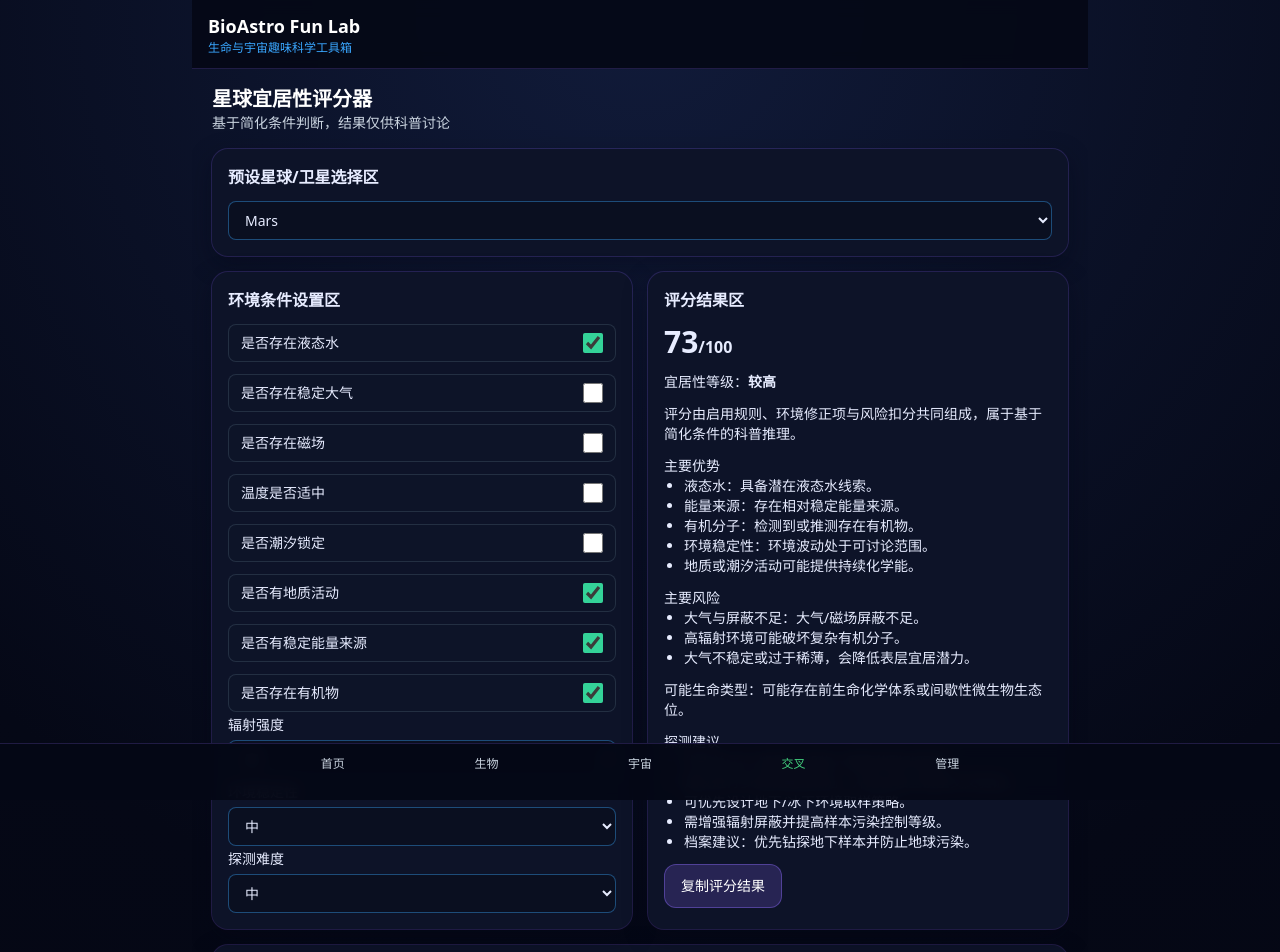
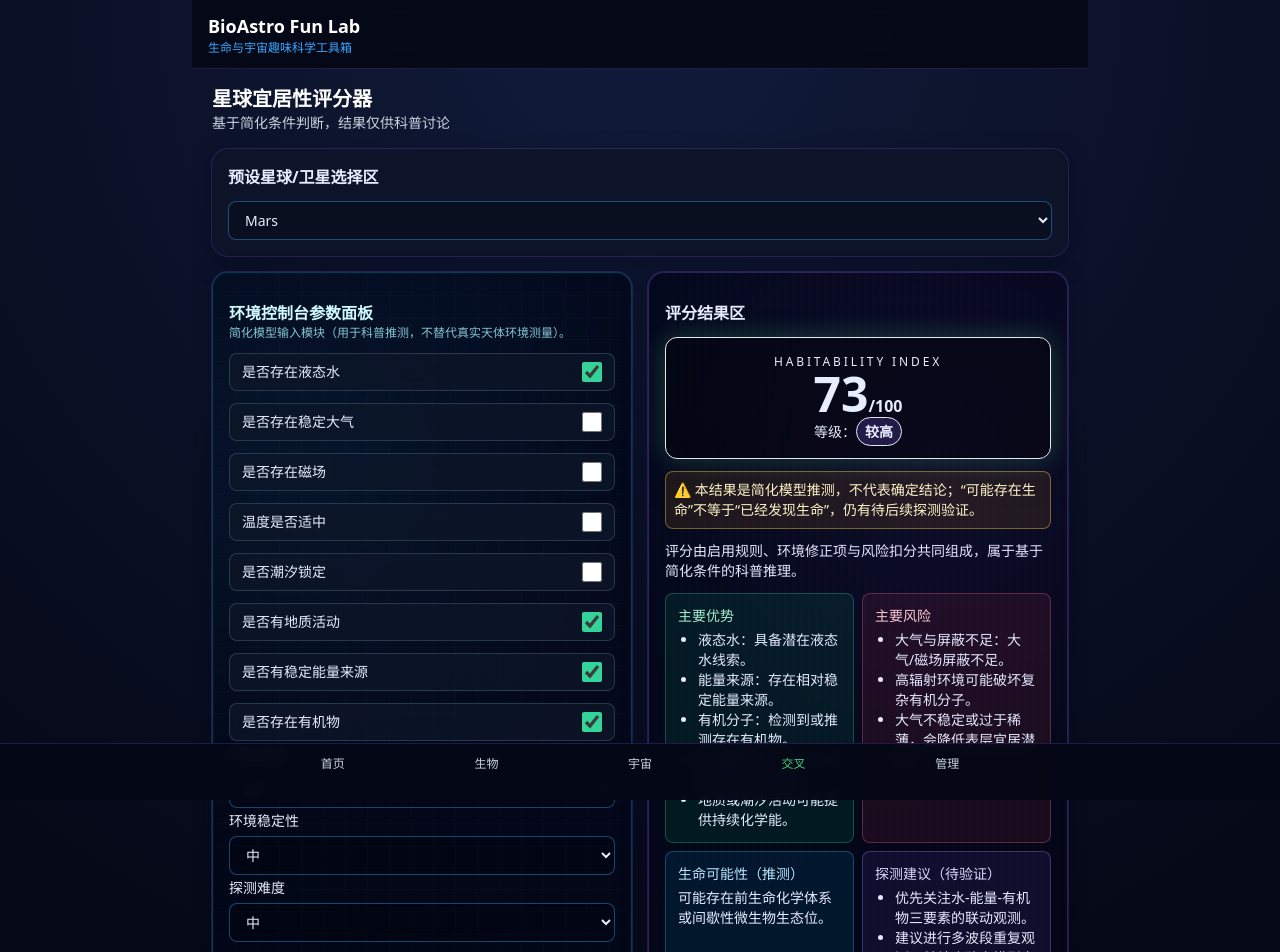
Before and after one commit to lucien20200101-jpg/BioAstro-Fun-Lab, a React (Vite) app: page /bioastro/habitability in a window 1280 px wide. Shown: the top 952 px of the page. Built offline with nearby package versions, Linux system fonts and the light colour scheme.

Commit message:
feat: upgrade DNA and habitability page visual presentation

```diff
--- a/src/pages/HabitabilityPage.tsx
+++ b/src/pages/HabitabilityPage.tsx
@@ -112,8 +112,12 @@ export function HabitabilityPage() {
       </Card>
 
       <div className="grid gap-4 lg:grid-cols-2">
-        <Card className="space-y-3">
-          <h3 className="font-semibold">环境条件设置区</h3>
+        <Card className="relative space-y-3 overflow-hidden border border-cyan-500/30 bg-slate-950/70">
+          <div className="pointer-events-none absolute inset-0 opacity-20 [background-image:radial-gradient(circle_at_20%_20%,rgba(56,189,248,0.35),transparent_45%),linear-gradient(rgba(148,163,184,0.12)_1px,transparent_1px),linear-gradient(90deg,rgba(148,163,184,0.12)_1px,transparent_1px)] [background-size:auto,22px_22px,22px_22px]" />
+          <div className="relative">
+            <h3 className="font-semibold text-cyan-100">环境控制台参数面板</h3>
+            <p className="text-xs text-cyan-200/80">简化模型输入模块（用于科普推测，不替代真实天体环境测量）。</p>
+          </div>
           {[
             ['hasLiquidWater', '是否存在液态水'],
             ['hasStableAtmosphere', '是否存在稳定大气'],
@@ -124,7 +128,7 @@ export function HabitabilityPage() {
             ['stableEnergySource', '是否有稳定能量来源'],
             ['hasOrganics', '是否存在有机物'],
           ].map(([key, label]) => (
-            <label key={key} className="flex items-center justify-between gap-3 rounded-lg border border-slate-700/60 bg-slate-900/40 px-3 py-2 text-sm">
+            <label key={key} className="relative flex items-center justify-between gap-3 rounded-lg border border-slate-700/80 bg-slate-900/70 px-3 py-2 text-sm">
               <span>{label}</span>
               <input className="h-5 w-5 accent-emerald-400" type="checkbox" checked={input[key as keyof HabitabilityInput] as boolean} onChange={(e) => setInput((prev) => ({ ...prev, [key]: e.target.checked }))} />
             </label>
@@ -149,23 +153,33 @@ export function HabitabilityPage() {
           </label>
         </Card>
 
-        <Card className="space-y-3">
-          <h3 className="font-semibold">评分结果区</h3>
-          <p className="text-3xl font-bold text-cosmic-lifeGreen">{result?.score ?? 0}<span className="text-base text-cosmic-textMuted">/100</span></p>
-          <p className="text-sm">宜居性等级：<span className="font-semibold">{result?.level ?? '低'}</span></p>
+        <Card className="relative space-y-3 overflow-hidden border border-violet-500/30 bg-slate-950/75">
+          <div className="pointer-events-none absolute inset-0 opacity-20 [background-image:radial-gradient(circle_at_70%_20%,rgba(168,85,247,0.35),transparent_45%),repeating-linear-gradient(90deg,rgba(148,163,184,0.1)_0px,rgba(148,163,184,0.1)_1px,transparent_1px,transparent_8px)]" />
+          <h3 className="relative font-semibold">评分结果区</h3>
+          <div className="relative rounded-xl border border-cosmic-lifeGreen/40 bg-black/35 p-4 text-center shadow-[0_0_26px_rgba(74,222,128,0.25)]">
+            <p className="text-xs uppercase tracking-[0.24em] text-cosmic-textMuted">Habitability Index</p>
+            <p className="text-5xl font-black text-cosmic-lifeGreen">{result?.score ?? 0}<span className="text-base text-cosmic-textMuted">/100</span></p>
+            <p className="mt-1 text-sm">等级：<span className="rounded-full border border-cosmic-starlight/30 bg-cosmic-nebulaPurple/20 px-2 py-1 font-semibold">{result?.level ?? '低'}</span></p>
+          </div>
+          <p className="relative rounded-lg border border-amber-300/40 bg-amber-500/10 p-2 text-sm text-amber-100">⚠ 本结果是简化模型推测，不代表确定结论；“可能存在生命”不等于“已经发现生命”，仍有待后续探测验证。</p>
           <p className="text-sm text-cosmic-textMuted">{result?.explanation}</p>
-          <div>
-            <p className="text-sm font-medium">主要优势</p>
-            <ul className="list-disc pl-5 text-sm">{result?.advantages.map((item) => <li key={item}>{item}</li>)}</ul>
-          </div>
-          <div>
-            <p className="text-sm font-medium">主要风险</p>
-            <ul className="list-disc pl-5 text-sm">{result?.risks.map((item) => <li key={item}>{item}</li>)}</ul>
-          </div>
-          <p className="text-sm">可能生命类型：{result?.possibleLifeType}</p>
-          <div>
-            <p className="text-sm font-medium">探测建议</p>
-            <ul className="list-disc pl-5 text-sm">{detectionAdvice.map((item) => <li key={item}>{item}</li>)}</ul>
+          <div className="grid gap-2 md:grid-cols-2">
+            <div className="rounded-lg border border-emerald-400/30 bg-emerald-500/10 p-3">
+              <p className="mb-1 text-sm font-medium text-emerald-200">主要优势</p>
+              <ul className="list-disc pl-5 text-sm">{result?.advantages.map((item) => <li key={item}>{item}</li>)}</ul>
+            </div>
+            <div className="rounded-lg border border-rose-400/30 bg-rose-500/10 p-3">
+              <p className="mb-1 text-sm font-medium text-rose-200">主要风险</p>
+              <ul className="list-disc pl-5 text-sm">{result?.risks.map((item) => <li key={item}>{item}</li>)}</ul>
+            </div>
+            <div className="rounded-lg border border-sky-400/30 bg-sky-500/10 p-3">
+              <p className="mb-1 text-sm font-medium text-sky-200">生命可能性（推测）</p>
+              <p className="text-sm">{result?.possibleLifeType}</p>
+            </div>
+            <div className="rounded-lg border border-violet-400/30 bg-violet-500/10 p-3">
+              <p className="mb-1 text-sm font-medium text-violet-200">探测建议（待验证）</p>
+              <ul className="list-disc pl-5 text-sm">{detectionAdvice.map((item) => <li key={item}>{item}</li>)}</ul>
+            </div>
           </div>
           <Button onClick={copyReport}>复制评分结果</Button>
           {copyStatus ? <p className="text-xs text-cosmic-starlight">{copyStatus}</p> : null}
@@ -200,7 +214,7 @@ export function HabitabilityPage() {
             </li>
           ))}
         </ul>
-        <p className="text-xs text-cosmic-textMuted">免责声明：本工具是基于简化规则的科普推理，不是专业天体生物学评估模型，所有结论均有待探测验证。</p>
+        <p className="rounded-md border border-amber-300/40 bg-amber-500/10 px-2 py-1 text-xs text-amber-100">免责声明：本工具基于简化规则进行科普推理，涉及“可能/推测/有待验证”的结论，不构成专业天体生物学评估。</p>
       </Card>
     </section>
   );
```
Also changed, not shown: src/pages/DNATranslatorPage.tsx (+20 -9 lines).
